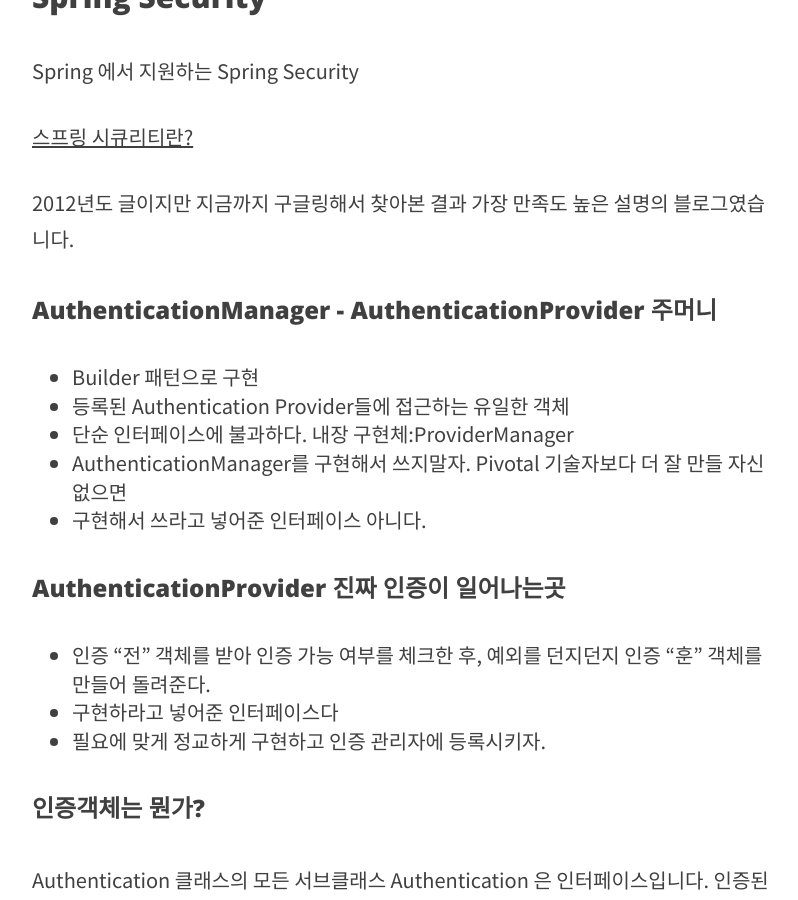
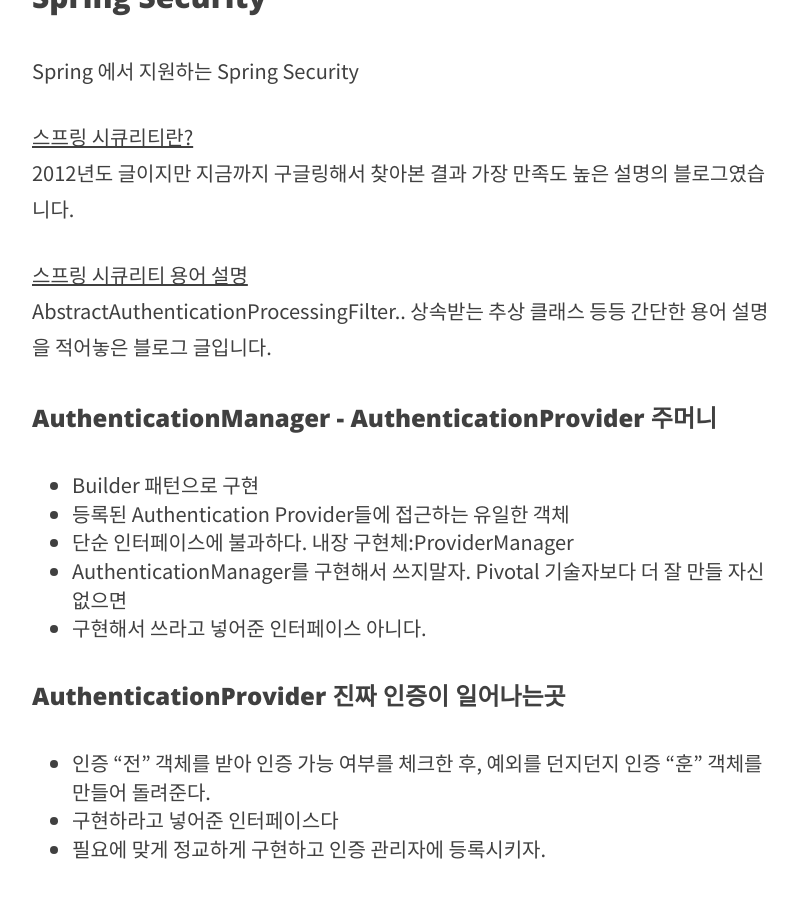
Before and after one commit to alalstjr/jjunpro.github.io, a Jekyll site: the page built from _posts/2019-07-12-포트폴리오 제작 일지-04.md, in a window 1280 px wide and 900 px high, scrolled down 1800 px. Shown: the whole window, without its empty margins (233-1031 px from the left). Built offline with Jekyll 4.4.1, drawn with Linux system fonts in a browser that asks for light colours; nearby versions of some CDN libraries; comment, search, counter and statistics services are not loaded.

Commit message:
Update 2019-07-12-포트폴리오 제작 일지-04.md

```diff
--- a/_posts/2019-07-12-포트폴리오 제작 일지-04.md
+++ b/_posts/2019-07-12-포트폴리오 제작 일지-04.md
@@ -38,8 +38,10 @@ Token {JWT}을 Application(REST) 로 전송하여 올바른 token 값이면 접
 Spring 에서 지원하는 Spring Security
 
 <a href="http://springmvc.egloos.com/504862">스프링 시큐리티란?</a>
+2012년도 글이지만 지금까지 구글링해서 찾아본 결과 가장 만족도 높은 설명의 블로그였습니다.
 
-2012년도 글이지만 지금까지 구글링해서 찾아본 결과 가장 만족도 높은 설명의 블로그였습니다.
+<a href="https://coding-start.tistory.com/153">스프링 시큐리티 용어 설명</a>
+AbstractAuthenticationProcessingFilter.. 상속받는 추상 클래스 등등 간단한 용어 설명을 적어놓은 블로그 글입니다.
 
 ### AuthenticationManager - AuthenticationProvider 주머니
 
```
